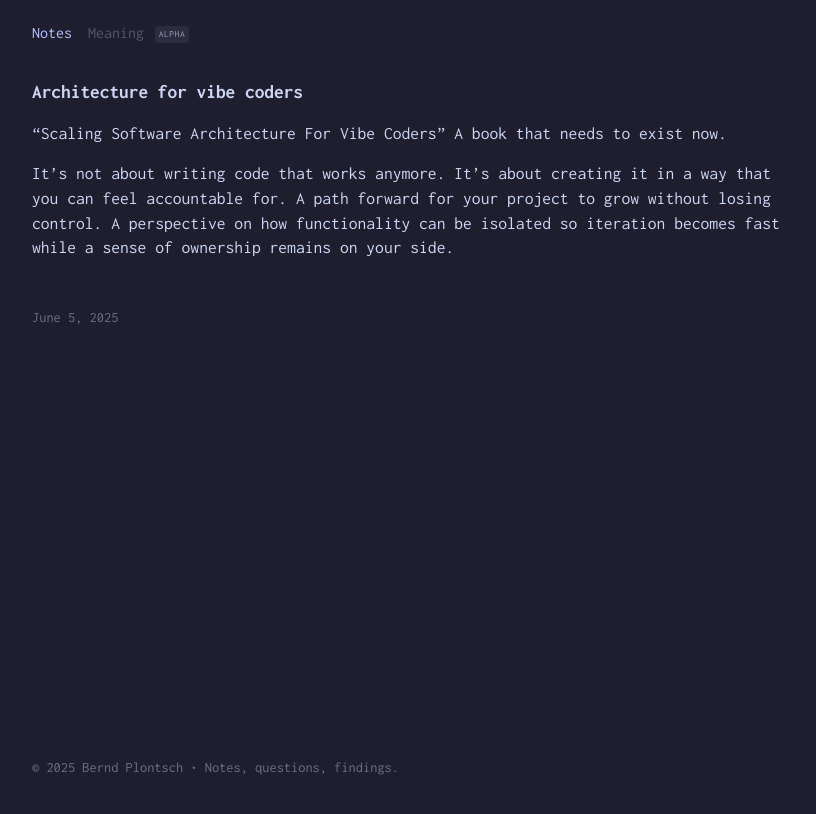
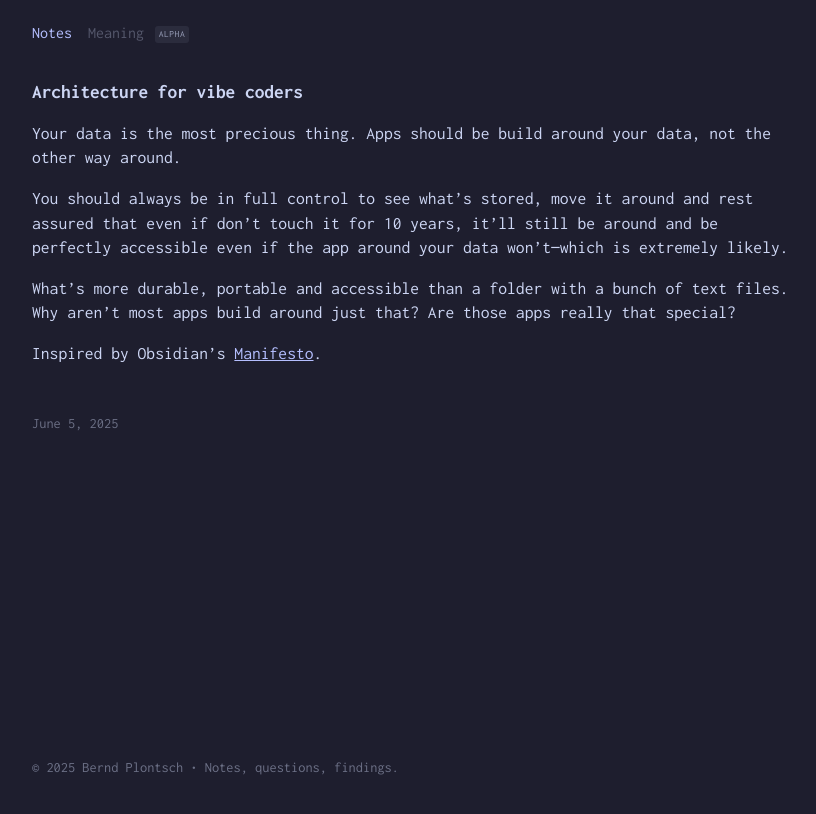
Before and after one commit to berndpl/notes-plontsch, a Jekyll site: the page built from _posts/2025/2025-06-05-Architecture-for-Vibe-Coders.md, in a window 1280 px wide. Shown: the top 814 px of the page, without its empty margins (228-1044 px from the left). Built offline with Jekyll 4.4.1, drawn with Linux system fonts in a browser that asks for light colours; our own code applies the rules of GitHub Pages for plain Markdown files.

Commit message:
Added post

```diff
--- a/_posts/2025/2025-06-05-Architecture-for-Vibe-Coders.md
+++ b/_posts/2025/2025-06-05-Architecture-for-Vibe-Coders.md
@@ -1,3 +1,7 @@
-"Scaling Software Architecture For Vibe Coders" A book that needs to exist now.
+Your data is the most precious thing. Apps should be build around your data, not the other way around.
 
-It’s not about writing code that works anymore. It’s about creating it in a way that you can feel accountable for. A path forward for your project to grow without losing control. A perspective on how functionality can be isolated so iteration becomes fast while a sense of ownership remains on your side.
+You should always be in full control to see what’s stored, move it around and rest assured that even if don’t touch it for 10 years, it’ll still be around and be perfectly accessible even if the app around your data won’t—which is extremely likely.
+
+What’s more durable, portable and accessible than a folder with a bunch of text files. Why aren’t most apps build around just that? Are those apps really that special?
+
+Inspired by Obsidian's [Manifesto](https://obsidian.md/about).
--- a/index.markdown
+++ b/index.markdown
@@ -9,7 +9,7 @@ title: Notes
 <ul class="posts">
   {% for post in site.posts %}
     <li>
-      <h2><a href="{{ post.url }}">{{ post.title | capitalize }}</a></h2>
+      <h2><a href="{{ post.url }}">{{ post.title | capitalize}}</a></h2>
       <time datetime="{{ post.date | date_to_xmlschema }}">{{ post.date | date: "%B %-d, %Y" }}</time>
     </li>
   {% endfor %}
```
Also changed, not shown: _posts/2025/2025-08-20-durable-data.md (added, +14 -0 lines).
